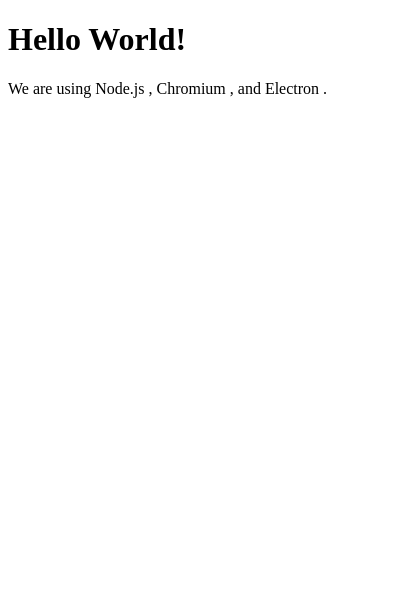
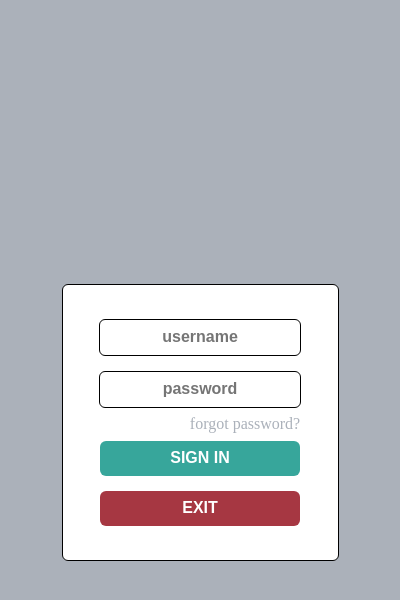
Before and after one commit to RadKob/ElectronApp, an Electron app: page index.html in a window 400 px wide. Drawn offline with Linux system fonts and the light colour scheme.

Commit message:
Add login page

```diff
--- /dev/null
+++ b/css/index.css
@@ -0,0 +1,56 @@
+html, body{
+	height: 100%;
+	margin: 0;
+	display: flex;
+	align-items: center;
+	justify-content: center;
+	background-color: #abb1ba;
+}
+.login{
+	width: 275px;
+	height: 275px;
+	display: flex;
+	flex-direction: column;
+	align-items: center;
+	justify-content: center;
+	border-radius: 6px;
+	border: 1.5px solid black;
+	background-color: #ffffff;
+}
+.login input{
+	width: 200px;
+	height: 35px;
+	padding: 0;
+	margin-top: 7.5px;
+	margin-bottom: 7.5px;
+	border-radius: 6px;
+	border: 1px solid black;
+	text-align: center;
+	font-size: 16px;
+	font-weight: bold;
+}
+a{
+	position: relative;
+	left: 45px;
+	color: #abb1ba;
+	text-decoration: none;
+}
+a:hover{
+	color: #818a98;
+}
+input[id="Sign"]{
+	border: 0px;
+	background-color: #37a69b;
+	color: #ffffff;
+}
+input[id="Sign"]:hover{
+	background-color: #246d65;
+}
+input[id="Exit"]{
+	border: 0px;
+	background-color: #a63742;
+	color: #ffffff;
+}
+input[id="Exit"]:hover{
+	background-color: #6d242b;
+}
--- a/index.html
+++ b/index.html
@@ -3,11 +3,15 @@
   <head>
     <meta charset="UTF-8">
     <title>Hello World!</title>
+	<link rel="stylesheet" href="css/index.css">
   </head>
   <body>
-    <h1>Hello World!</h1>
-    We are using Node.js <span id="node-version"></span>,
-    Chromium <span id="chrome-version"></span>,
-    and Electron <span id="electron-version"></span>.
+    <div class="login">
+		<input type="text" placeholder="username" id="username">
+		<input type="password" placeholder="password" id="password">
+		<a href="#">forgot password?</a>
+		<input type="submit" value="SIGN IN" id="Sign">
+		<input type="submit" value="EXIT" id="Exit">
+	</div>
   </body>
 </html>
--- a/index.js
+++ b/index.js
@@ -2,8 +2,10 @@
 
 function createWindow() {
   const win = new BrowserWindow({
-    width: 800,
-    height: 600,
+    width: 400,
+    height: 400,
+	useContentSize: true,
+	frame: false,
     webPreferences: {
       nodeIntegration: true
     }
```
Also changed, not shown: README.md.
